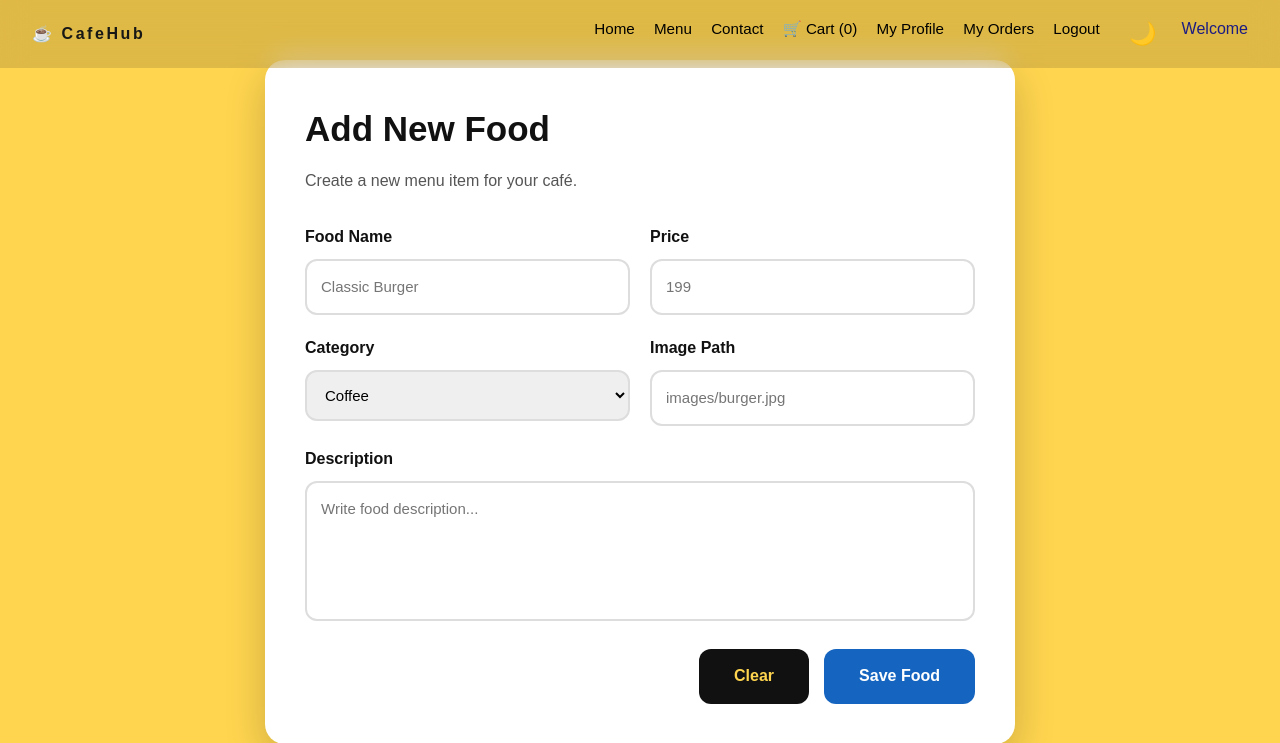
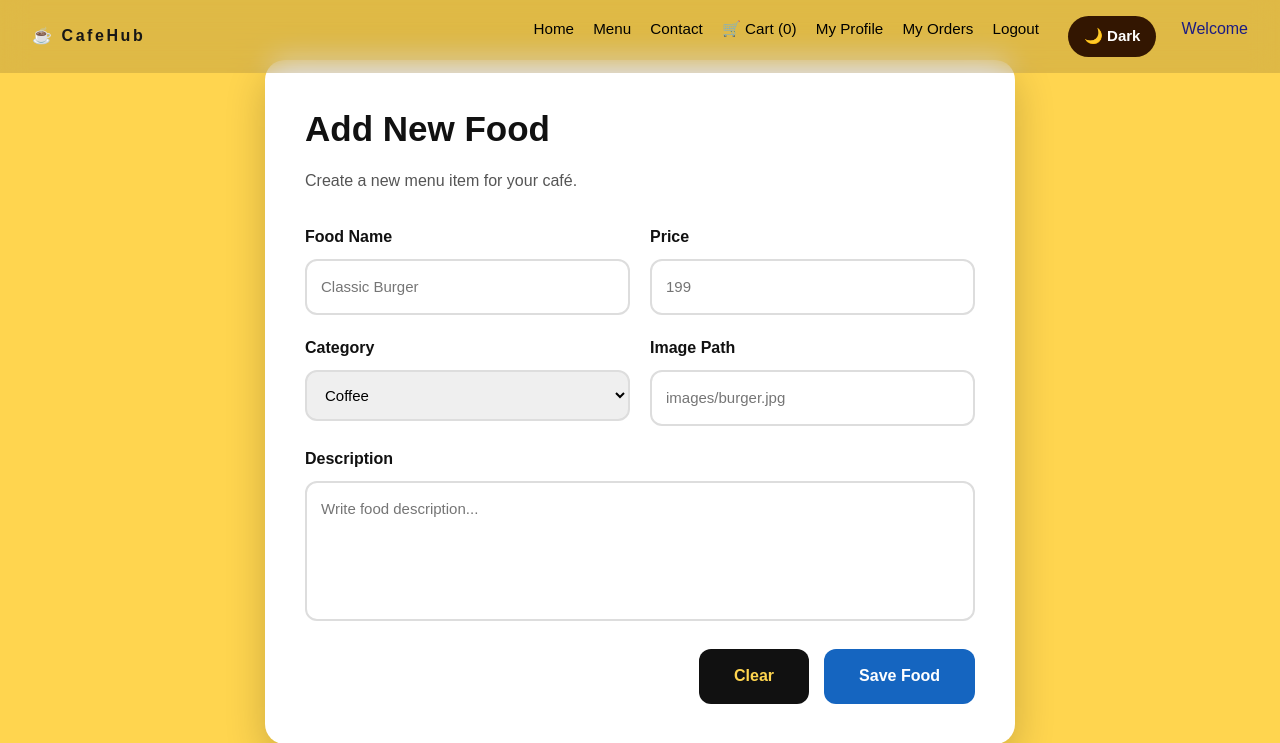
Before and after one commit to mohammadasif-27/CAFE, a Django app: page /staff/add-food/ in a window 1280 px wide. Shown: the top 743 px of the page. Run offline with Django 5.2, Linux system fonts and the light colour scheme; a user stored in the database is signed in; data that the repository does not hold is empty; some libraries are stand-ins or nearby versions.

Commit message:
Enhance dark mode button style and toggle

```diff
--- a/static/css/style.css
+++ b/static/css/style.css
@@ -1538,9 +1538,9 @@ textarea:focus{
 .map-link:hover {
     box-shadow: 0 18px 45px rgba(0,0,0,0.3);
 }
-/* Dark Mode */
-
-body.dark-mode {
+/* Dark Mode  */
+
+ body.dark-mode {
     background: #121212;
     color: white;
 }
@@ -1576,3 +1576,20 @@ body.dark-mode label,
 body.dark-mode li {
     color: white;
 }
+ .theme-btn {
+    background: rgb(51, 22, 1);
+    color: white;
+    border: none;
+    border-radius: 30px;
+    padding: 8px 16px;
+    font-size: 15px;
+    font-weight: 600;
+    cursor: pointer;
+    transition: all 0.3s ease;
+}
+
+.theme-btn:hover {
+    background: #ff6b1a;
+    transform: translateY(-2px);
+    box-shadow: 0 8px 20px rgba(255, 140, 66, 0.4);
+}
--- a/templates/base.html
+++ b/templates/base.html
@@ -65,7 +65,7 @@
             Logout
           </a>
           <button id="themeToggle" class="theme-btn" type="button">
-    🌙
+    🌙 Dark
 </button>
 
           <span style="margin-left:6px;color:rgb(28, 28, 131);">
@@ -453,9 +453,15 @@ if(btn){
 const themeBtn = document.getElementById("themeToggle");
 
 if (themeBtn) {
-    themeBtn.onclick = function () {
+    themeBtn.addEventListener("click", function () {
         document.body.classList.toggle("dark-mode");
-    };
+
+        if (document.body.classList.contains("dark-mode")) {
+            themeBtn.innerHTML = "☀️ Light";
+        } else {
+            themeBtn.innerHTML = "🌙 Dark";
+        }
+    });
 }
 </script>
 
```
